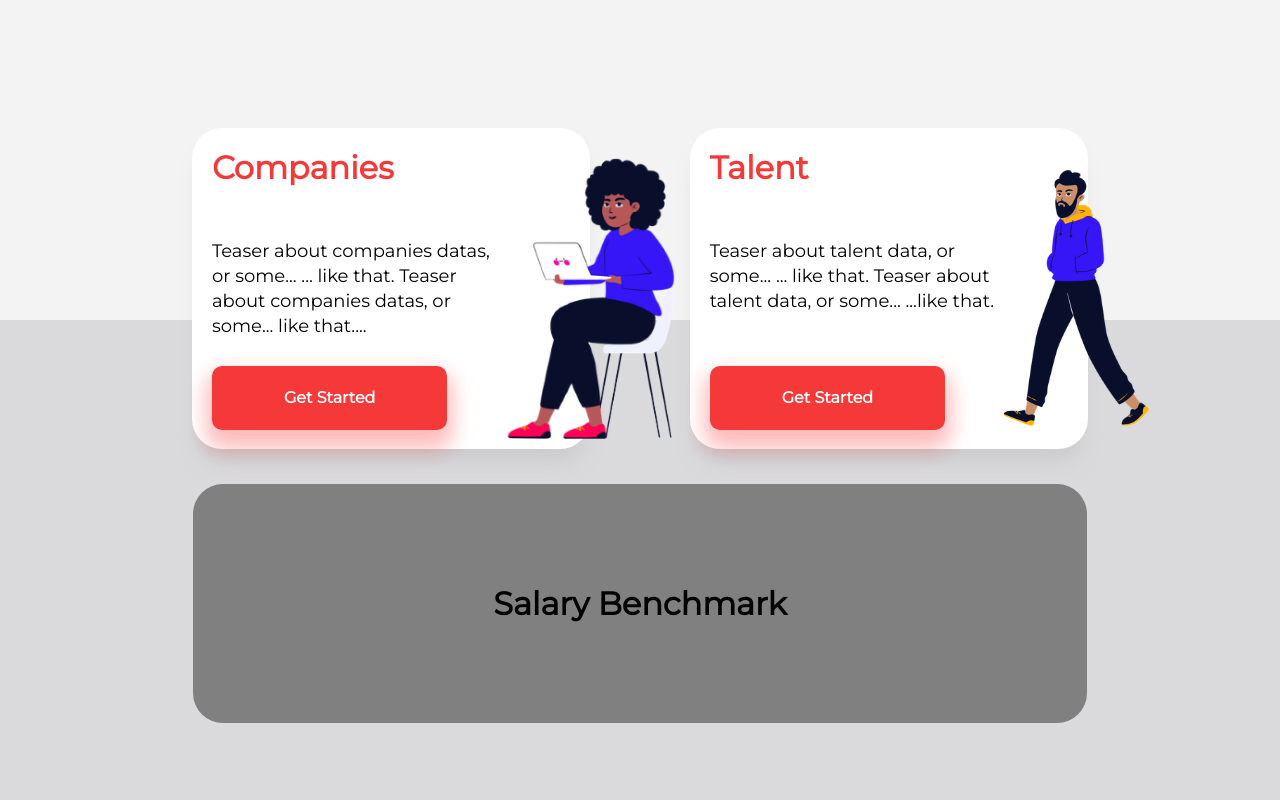
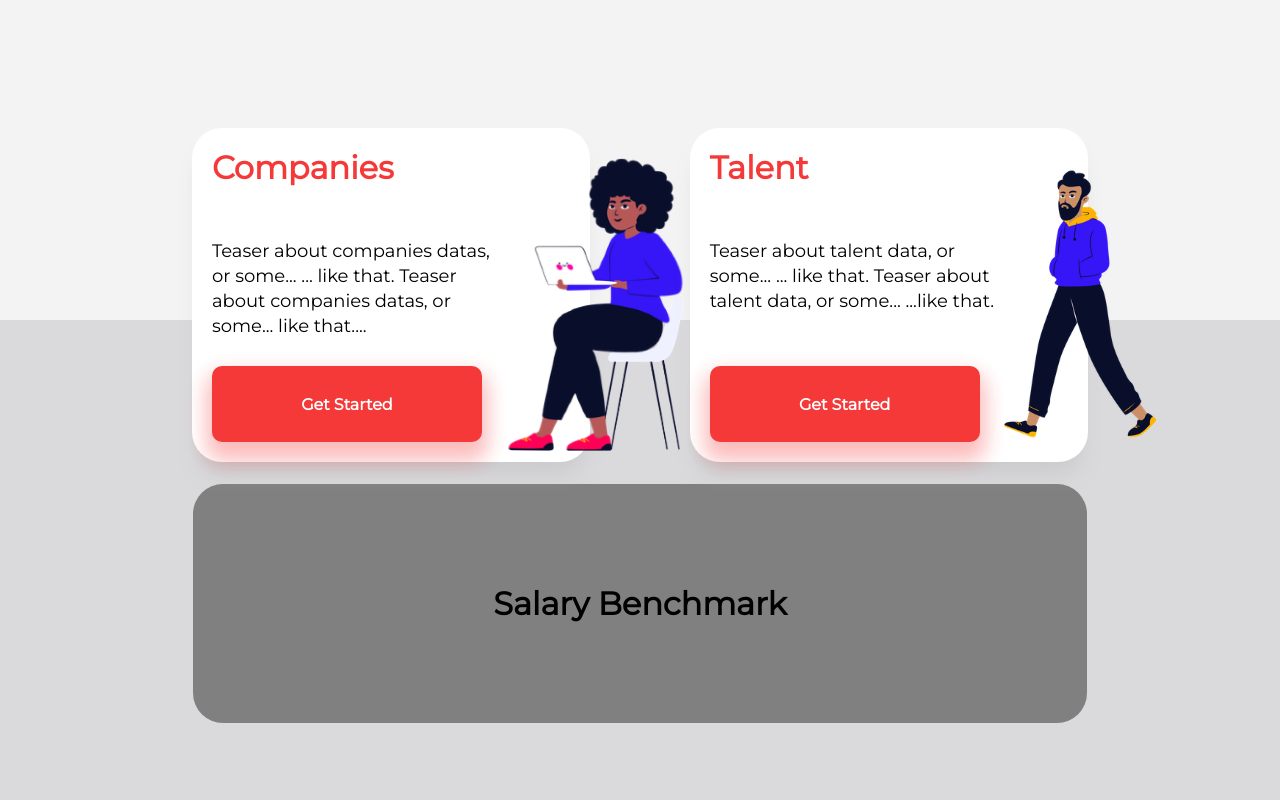
Before and after one commit to Guillaume-Cojan/Landing_jobs, a React (Create React App) app in the folder react_app/: page / in a window 1280 px wide. Shown: the top 800 px of the page. Built offline with nearby package versions, Linux system fonts and the light colour scheme.

Commit message:
Get Started button css

```diff
--- a/react_app/src/components/Profile/Profile.css
+++ b/react_app/src/components/Profile/Profile.css
@@ -21,7 +21,7 @@ div.profiles{
     border-radius: 30px;
     display: grid;
     grid-template-columns: 1fr 0.2fr;
-    grid-template-rows: repeat(4, 1fr);
+    grid-template-rows: 0.5fr 0.5fr 0.5fr 0.6fr;
     padding: 5% 5%;
     justify-items:start;
     grid-gap: 0.6em;
@@ -36,6 +36,7 @@ div.profiles{
 .profile-title {
     color: #F53838;
     font-size: 2rem;
+    font-weight: 600;
     grid-column: 1 / 2;
     grid-row: 1 / 2;
     text-align: left;
@@ -59,10 +60,13 @@ div.profiles{
 }
 
 .bttn-get-started {
+    margin-top: 0;
     box-sizing: border-box;
     grid-column: 1 / 2;
     grid-row: 4 / 5;
-    padding: 1em 4.5em;
+    width: 270px;
+    padding: 15px 30px;
+    border: 2px solid #f53838;
     background: #F53838;
     border-radius: 10px;
     color: white;
@@ -71,15 +75,19 @@ div.profiles{
     0 15px 20px 5px #f5383836,
     0 10px 20px 5px #f538382a;
     font-size: 16px;
-    font-weight: bold;
+    font-weight: 700;
+    line-height: 25px;
     white-space: nowrap;
     transition: 0.3s;
 
 }
 
 .bttn-get-started:hover , .bttn-get-started:focus {
+    margin-top: 0;
+    box-sizing: border-box;
     background-color: white;
     font-weight: bold;
+    border: 2px solid #f53838;
     color: #F53838;
     box-shadow:
     0 10px 20px 5px #f53838a1,
@@ -89,10 +97,14 @@ div.profiles{
 }
 
 .bttn-get-started:active {
+    margin-top: 0;
+    box-sizing: border-box;
     background-color: white;
+    border: 2px solid #f53838;
     color: #f53838;
     box-shadow:
     0 10px 20px 5px #f53838a1,
     0 10px 20px 5px #f5383877;
     transform: translateY(2px);
+    transition: 0.3s;
 }
```
